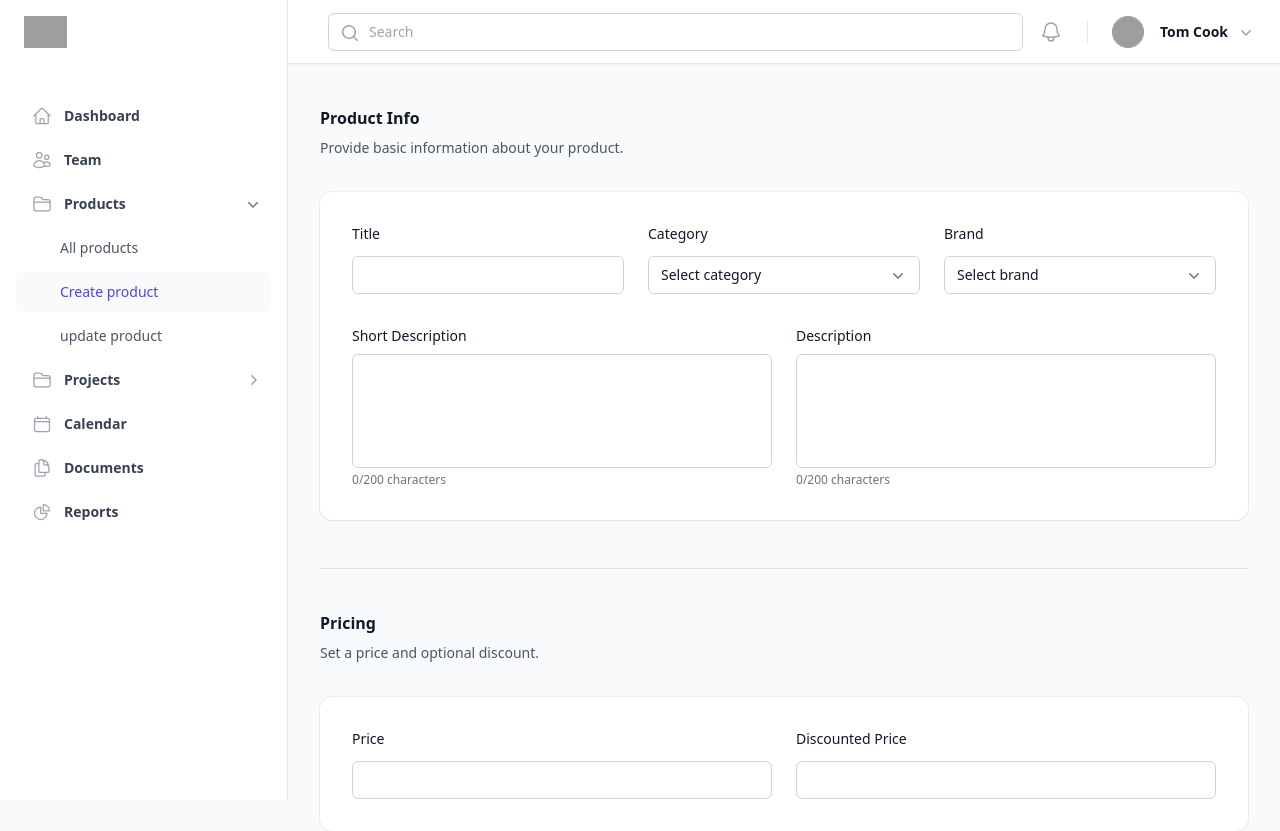
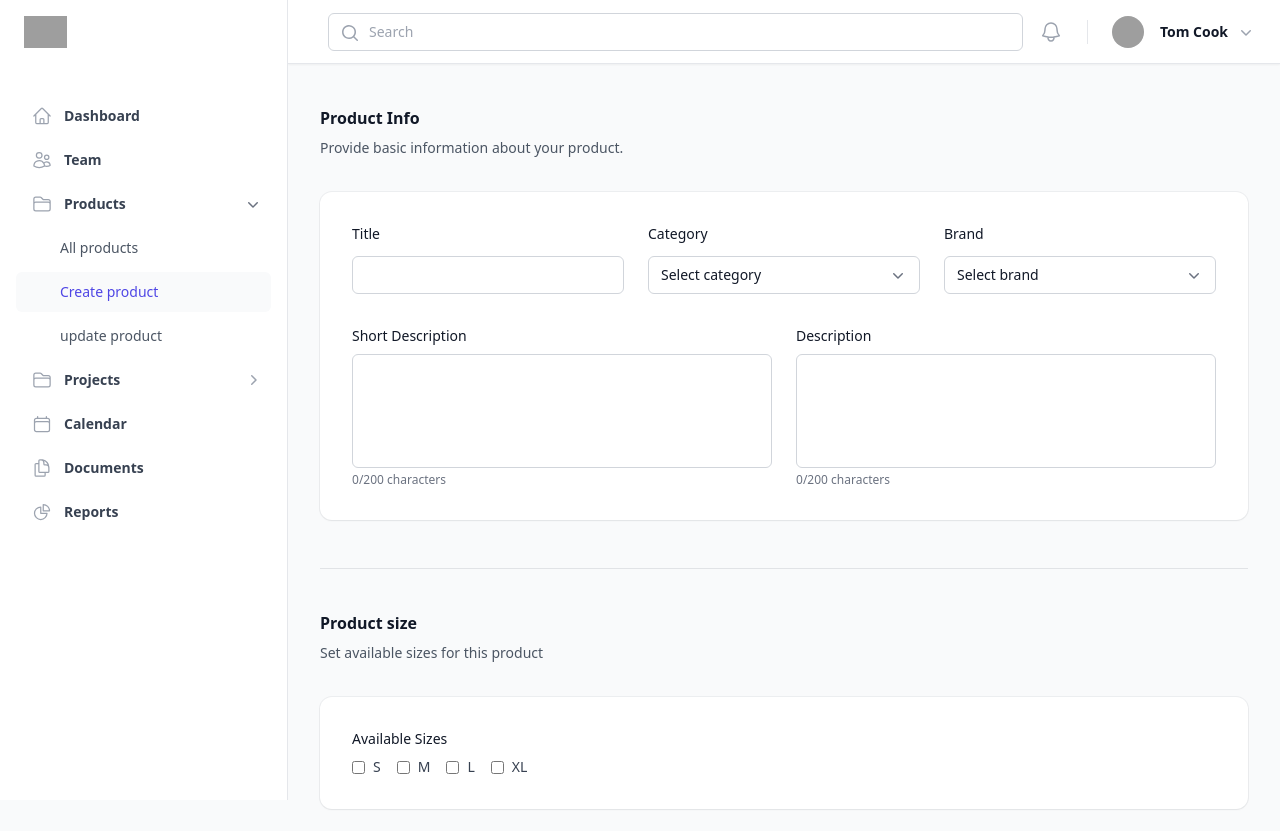
Before and after one commit to sam002696/ecommerce, a React (Vite) app in the folder ecom-frontend/: page /products/create in a window 1280 px wide. Shown: the top 831 px of the page. Built offline with nearby package versions, Linux system fonts and the light colour scheme; grey boxes are pictures that could not be loaded.

Commit message:
product successfully created with images

```diff
--- /dev/null
+++ b/ecom-frontend/src/components/common/CheckboxGroup.jsx
@@ -0,0 +1,48 @@
+import React from "react";
+
+const CheckboxGroup = ({
+  label,
+  name,
+  options,
+  values = [],
+  onChange,
+  error,
+}) => {
+  const handleChange = (value) => {
+    if (values.includes(value)) {
+      onChange(
+        name,
+        values.filter((v) => v !== value)
+      );
+    } else {
+      onChange(name, [...values, value]);
+    }
+  };
+
+  return (
+    <div className="w-full">
+      {label && (
+        <p className="block text-sm font-medium text-gray-900 mb-2">{label}</p>
+      )}
+      <div className="flex gap-4 flex-wrap">
+        {options.map((option) => (
+          <label
+            key={option.value}
+            className="flex items-center gap-2 text-sm text-gray-700"
+          >
+            <input
+              type="checkbox"
+              checked={values.includes(option.value)}
+              onChange={() => handleChange(option.value)}
+              className="rounded border-gray-300 text-indigo-600 focus:ring-indigo-500"
+            />
+            {option.label}
+          </label>
+        ))}
+      </div>
+      {error && <p className="text-sm text-red-500 mt-1">{error}</p>}
+    </div>
+  );
+};
+
+export default CheckboxGroup;
--- a/ecom-frontend/src/features/admin/products/components/CreateProduct/CreateProduct.jsx
+++ b/ecom-frontend/src/features/admin/products/components/CreateProduct/CreateProduct.jsx
@@ -6,6 +6,8 @@ import ProductInfo from "./ProductInfo";
 import Pricing from "./Pricing";
 import Inventory from "./Inventory";
 import Gallery from "./Gallery";
+import ProductSize from "./ProductSize";
+import { useNavigate } from "react-router";
 
 const initialValues = {
   title: "",
@@ -21,6 +23,7 @@ const initialValues = {
   brand_id: "",
   qty: "",
   barcode: "",
+  sizes: [],
 };
 
 const validationSchema = Yup.object({
@@ -36,6 +39,7 @@ const validationSchema = Yup.object({
 });
 
 const CreateProduct = () => {
+  const navigate = useNavigate();
   const dispatch = useDispatch();
   const handleSubmit = (values) => {
     console.log("Submitting full product:", values);
@@ -44,6 +48,7 @@ const CreateProduct = () => {
       type: "CREATE_PRODUCT",
       payload: {
         productData: values,
+        navigate,
       },
     });
   };
@@ -57,6 +62,7 @@ const CreateProduct = () => {
       <Form>
         <div className="divide-y divide-gray-900/10 space-y-12">
           <ProductInfo />
+          <ProductSize />
           <Pricing />
           <Inventory />
           <Gallery />
--- a/ecom-frontend/src/features/admin/products/components/CreateProduct/Gallery.jsx
+++ b/ecom-frontend/src/features/admin/products/components/CreateProduct/Gallery.jsx
@@ -4,6 +4,7 @@ import { useDispatch, useSelector } from "react-redux";
 import FileInput from "../../../../../components/common/FileInput";
 
 const Gallery = () => {
+  const { setFieldValue } = useFormikContext();
   const gallery = useSelector(
     (state) => state.adminProducts.currentProduct?.gallery || []
   );
@@ -16,8 +17,6 @@ const Gallery = () => {
     }
   };
 
-  const { setFieldValue } = useFormikContext();
-
   useEffect(() => {
     if (gallery.length > 0) {
       const ids = gallery.map((img) => img.id);
@@ -25,7 +24,7 @@ const Gallery = () => {
     }
   }, [gallery, setFieldValue]);
 
-  console.log("gallery", gallery);
+  // console.log("gallery", gallery);
 
   return (
     <div className="grid grid-cols-1 gap-x-8 gap-y-8 md:grid-cols-2 py-10">
--- /dev/null
+++ b/ecom-frontend/src/features/admin/products/components/CreateProduct/ProductSize.jsx
@@ -0,0 +1,40 @@
+import React from "react";
+import { useFormikContext } from "formik";
+import CheckboxGroup from "../../../../../components/common/CheckboxGroup";
+
+const ProductSize = () => {
+  const { values, setFieldValue, errors, touched } = useFormikContext();
+
+  return (
+    <div className="grid grid-cols-1 gap-x-8 gap-y-8 py-10 md:grid-cols-2">
+      <div className="px-4 sm:px-0">
+        <h2 className="text-base font-semibold leading-7 text-gray-900">
+          Product size
+        </h2>
+        <p className="mt-1 text-sm leading-6 text-gray-600">
+          Set available sizes for this product
+        </p>
+      </div>
+
+      <div className="bg-white shadow-sm ring-1 ring-gray-900/5 rounded-xl md:col-span-2">
+        <div className="px-4 py-6 sm:p-8">
+          <CheckboxGroup
+            label="Available Sizes"
+            name="sizes"
+            options={[
+              { value: 1, label: "S" },
+              { value: 2, label: "M" },
+              { value: 3, label: "L" },
+              { value: 4, label: "XL" },
+            ]}
+            values={values.sizes}
+            onChange={setFieldValue}
+            error={touched.sizes && errors.sizes}
+          />
+        </div>
+      </div>
+    </div>
+  );
+};
+
+export default ProductSize;
--- a/ecom-frontend/src/features/admin/products/saga.js
+++ b/ecom-frontend/src/features/admin/products/saga.js
@@ -10,6 +10,7 @@ import {
   uploadTempImagesStart,
   uploadTempImagesSuccess,
   uploadTempImagesFailure,
+  resetGallery,
 } from "./slice";
 import { PRODUCT_API, TEMPIMAGE_API } from "../../../utils/api/admin";
 
@@ -30,7 +31,7 @@ function* fetchProductsSaga() {
 
 // CREATE PRODUCT
 function* createProductSaga({ payload }) {
-  const { productData } = payload;
+  const { productData, navigate } = payload;
   try {
     const response = yield call(() =>
       fetcher(PRODUCT_API.CREATE, {
@@ -39,12 +40,14 @@ function* createProductSaga({ payload }) {
       })
     );
     yield put(createProductSuccess(response.data));
+    yield put(resetGallery());
     yield put(
       setToastAlert({
         type: "success",
-        message: "Product created successfully",
+        message: response.message,
       })
     );
+    navigate("/products");
   } catch (error) {
     yield put(setToastAlert({ type: "error", message: error.message }));
   }
--- a/ecom-frontend/src/features/admin/products/slice.js
+++ b/ecom-frontend/src/features/admin/products/slice.js
@@ -62,6 +62,11 @@ const productSlice = createSlice({
       state.error = payload;
       state.loading = false;
     },
+    resetGallery: (state) => {
+      if (state.currentProduct) {
+        state.currentProduct.gallery = [];
+      }
+    },
   },
 });
 
@@ -76,6 +81,7 @@ export const {
   uploadTempImagesStart,
   uploadTempImagesSuccess,
   uploadTempImagesFailure,
+  resetGallery,
 } = productSlice.actions;
 
 export default productSlice.reducer;
```
